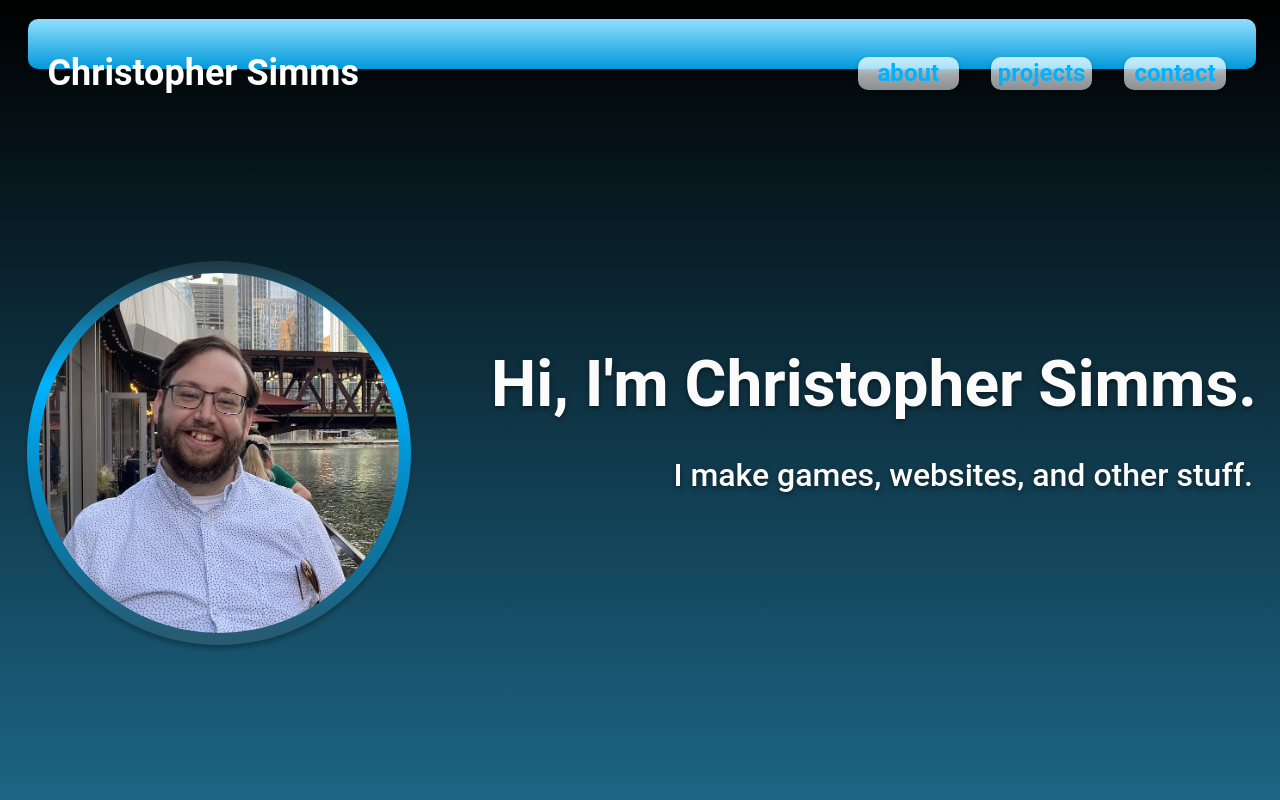
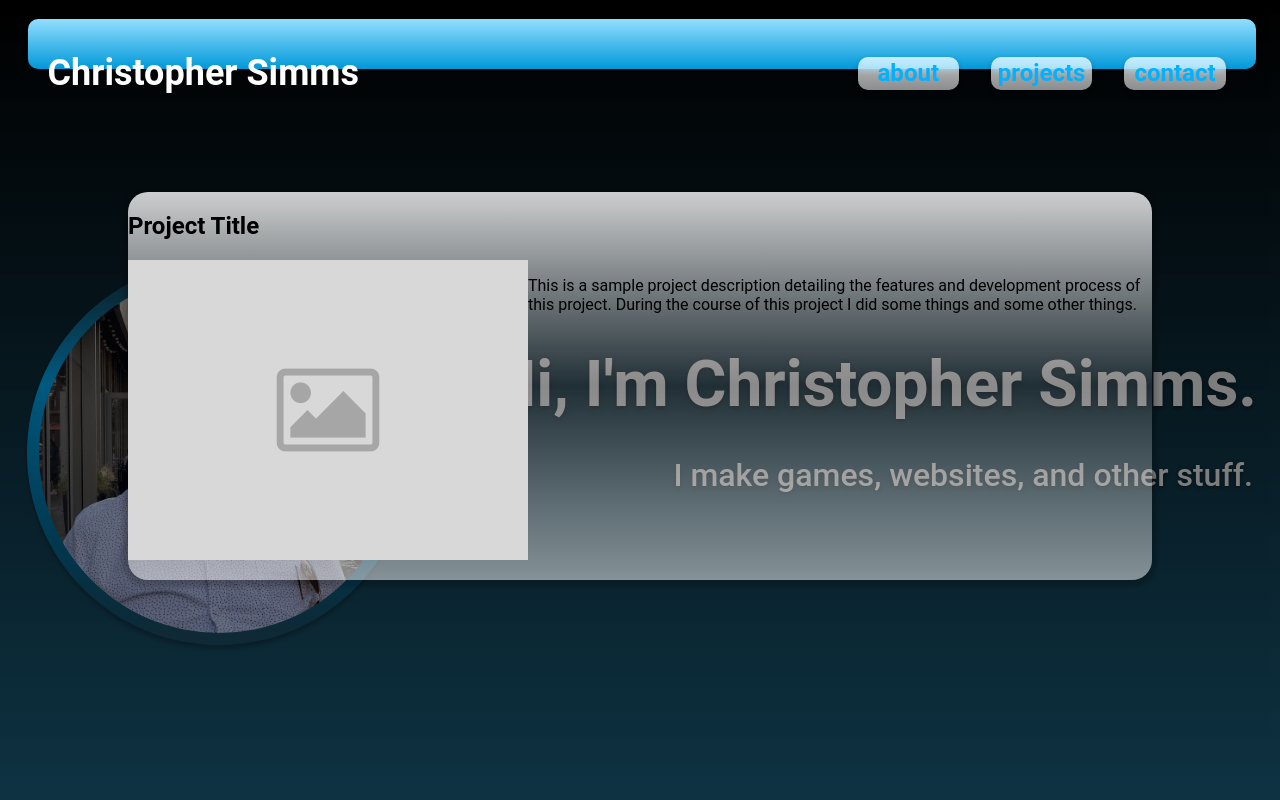
Before and after one commit to cwsimms/cwsimms.github.io, a plain HTML site: page HomePage/homepage.html in a window 1280 px wide. Shown: the top 800 px of the page. Drawn offline with Linux system fonts and the light colour scheme.

Commit message:
-removed blur effect from tiles +Added basic framework for overlay (no js yet)

```diff
--- a/HomePage/homepage.html
+++ b/HomePage/homepage.html
@@ -16,7 +16,18 @@
             <li class="nav-button"><a class="nav-link" href="#contact">contact</a></li>
         </ul>
     </nav>
+
     <main id="main-section">
+        <div class="project-overlay-bg">
+            <div class="project-overlay">
+                <h2 class="project-overlay-title">Project Title</h2>
+                <!--May need to wrap these-->
+                <div class="project-overlay-content">
+                    <img class="project-overlay-image" src="../placeholder-image.png" alt="A placeholder image."/>
+                    <p class="project-overlay-desc">This is a sample project description detailing the features and development process of this project. During the course of this project I did some things and some other things.</p>
+                </div>
+            </div>
+        </div>
         <section id="welcome-section">
             <div id="profile-pic-wrapper"><img id="profile-pic" src="ProfilePic.jpg" alt="Someone who's way too happy to be working in JavaScript." /></div>
             <div id="welcome-header">
@@ -29,7 +40,7 @@
 
             <!--BEGIN PROJECT TILE GRID-->
             <div id="project-grid">
-                <div class="project-tile">
+                <div class="project-tile" id="project-tile-1">
                     <div class="project-title-wrapper">
                         <a class="project-title" href="#">Project Title</a>
                     </div>
@@ -40,7 +51,7 @@
                         <p class="project-desc">This is a sample project description detailing the features and development process of this project. During the course of this project I did some things and some other things.</p>
                     </div>
                 </div>
-                <div class="project-tile">
+                <div class="project-tile" id="project-tile-2">
                     <div class="project-title-wrapper">
                         <a class="project-title" href="#">Project Title</a>
                     </div>
@@ -51,7 +62,7 @@
                         <p class="project-desc">This is a sample project description detailing the features and development process of this project. During the course of this project I did some things and some other things.</p>
                     </div>
                 </div>
-                <div class="project-tile">
+                <div class="project-tile" id="project-tile-3">
                     <div class="project-title-wrapper">
                         <a class="project-title" href="#">Project Title</a>
                     </div>
@@ -62,7 +73,7 @@
                         <p class="project-desc">This is a sample project description detailing the features and development process of this project. During the course of this project I did some things and some other things.</p>
                     </div>
                 </div>
-                <div class="project-tile">
+                <div class="project-tile" id="project-tile-4">
                     <div class="project-title-wrapper">
                         <a class="project-title" href="#">Project Title</a>
                     </div>
@@ -73,7 +84,7 @@
                         <p class="project-desc">This is a sample project description detailing the features and development process of this project. During the course of this project I did some things and some other things.</p>
                     </div>
                 </div>
-                <div class="project-tile">
+                <div class="project-tile" id="project-tile-5">
                     <div class="project-title-wrapper">
                         <a class="project-title" href="#">Project Title</a>
                     </div>
@@ -84,7 +95,7 @@
                         <p class="project-desc">This is a sample project description detailing the features and development process of this project. During the course of this project I did some things and some other things.</p>
                     </div>
                 </div>
-                <div class="project-tile">
+                <div class="project-tile" id="project-tile-6">
                     <div class="project-title-wrapper">
                         <a class="project-title" href="#">Project Title</a>
                     </div>
--- a/HomePage/homepagestyle.css
+++ b/HomePage/homepagestyle.css
@@ -117,6 +117,53 @@ body {
 main {
     display: flex;
     flex-direction: column;
+}
+
+.project-overlay-bg {
+    position: fixed;
+    display: block;
+    width: 100%;
+    height: 100%;
+    top: 0;
+    left: 0;
+    right: 0;
+    bottom: 0;
+    background-color: rgba(0,0,0,0.5);
+    z-index: 2;
+    cursor: pointer;
+}
+
+.project-overlay {
+    position: absolute;
+    display: flex;
+    width: auto;
+    height: auto;
+    border-radius: 20px;
+    flex-direction: column;
+    background: linear-gradient(180deg, rgba(255, 255, 255, 0.8) 0%, rgba(255, 255, 255, 0.1) 50%, rgba(255, 255, 255, 0.5) 100%);
+    box-shadow: 0px 2px 5px 5px rgba(0, 0, 0, 0.2);
+    /*backdrop-filter: blur(45px);*/
+    margin-left: 10%;
+    margin-right: 10%;
+    margin-top: 15%;
+}
+
+.project-overlay-title {
+
+}
+
+.project-overlay-content {
+    display: flex;
+    flex-direction: row;
+    margin-bottom: 2%;
+}
+
+.project-overlay-img {
+
+}
+
+.project-overlay-desc {
+
 }
 
 /*START WELCOME SECTION*/
@@ -245,7 +292,7 @@ main {
     flex-direction: column;
     background: linear-gradient(180deg, rgba(255, 255, 255, 0.8) 0%, rgba(255, 255, 255, 0.1) 50%, rgba(255, 255, 255, 0.5) 100%);
     box-shadow: 0px 2px 5px 5px rgba(0, 0, 0, 0.2);
-    backdrop-filter: blur(45px);
+    /*backdrop-filter: blur(45px);*/
     padding: 4px;
 }
 
```
